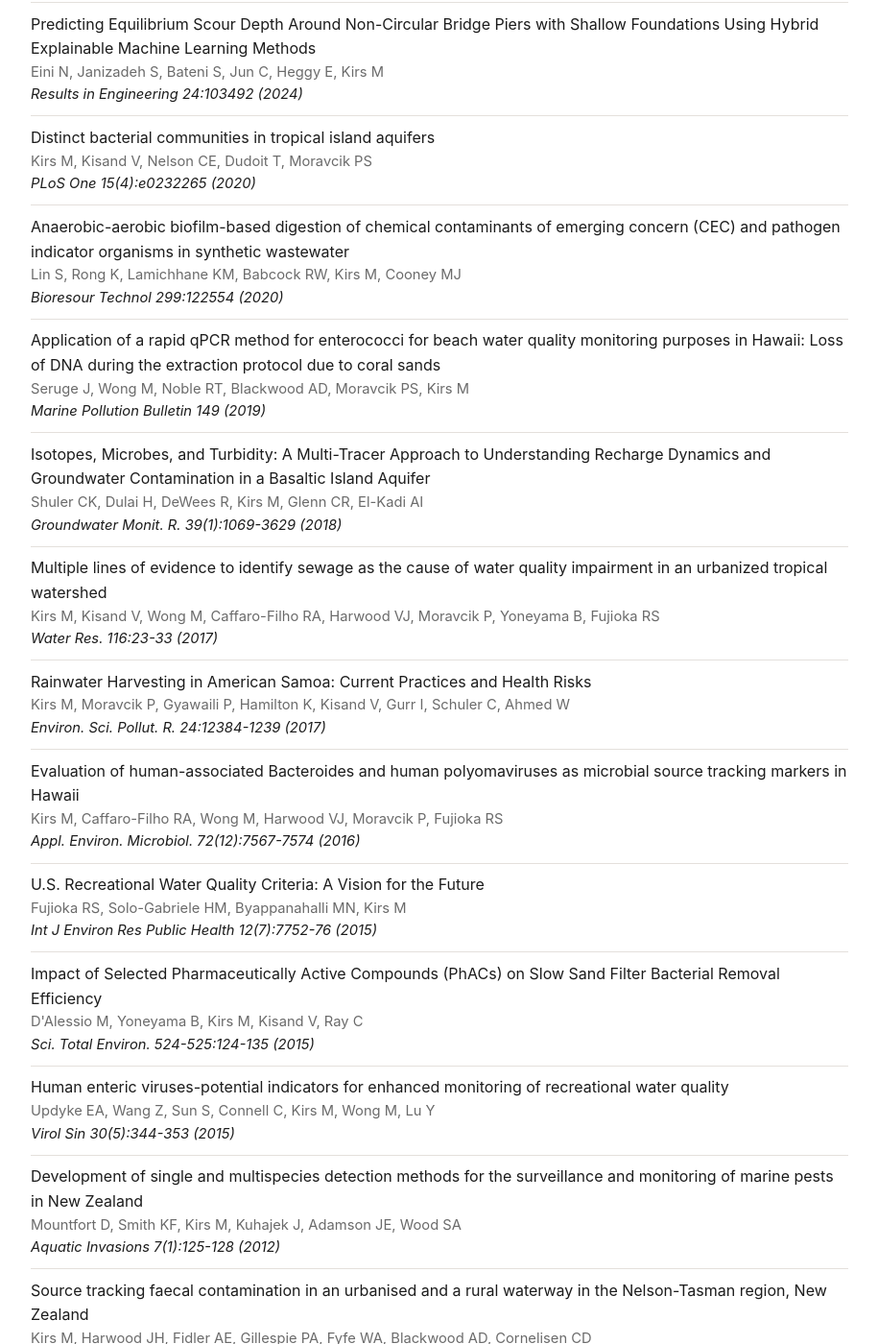
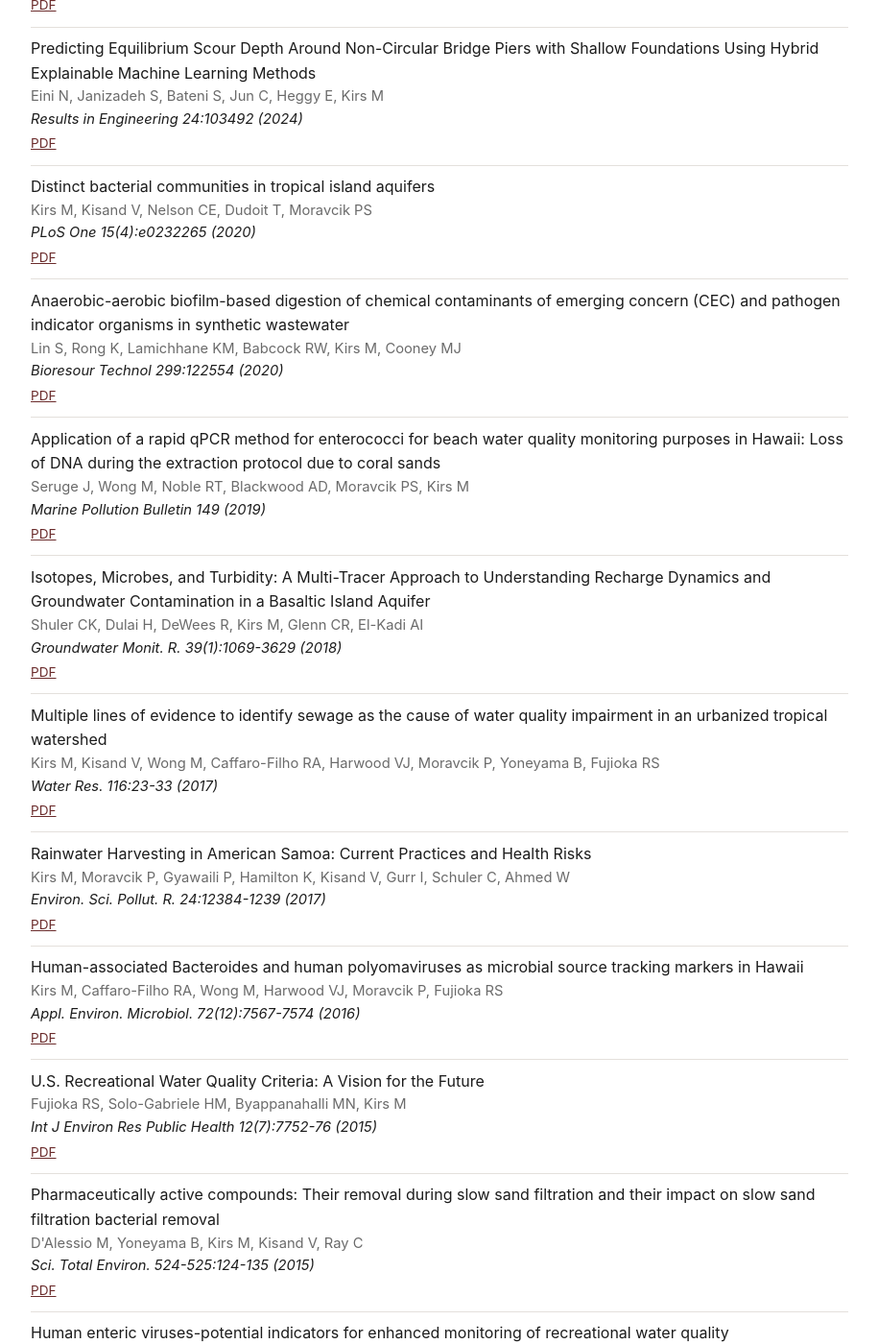
Before and after one commit to MarekKirs/marekkirs.github.io, a Jekyll site: the page built from publications.md, in a window 1280 px wide and 1400 px high, scrolled down 729 px. Shown: the whole window at 96% size, without its empty margins (182-1097 px from the left). Built offline with Jekyll 4.4.1, drawn with Linux system fonts in a browser that asks for light colours; part of the change alters nothing that is shown; some of the changed text lies outside the part shown.

Commit message:
Update publications.yml

```diff
--- a/_data/publications.yml
+++ b/_data/publications.yml
@@ -23,7 +23,7 @@
   title: "Universal microbial indicators provide surveillance of sewage contamination in harbours worldwide"
   authors: "McLellan SL, Chariton A, Codello A, McClary-Gutierrez, Schussman MK, Marzinelli EM, Neil JM, Schott EJ, Bowen JL, Vineis JH, Maignien L, Lemonnier C, Perennou M, Gibb KS, Zhou GJ, Leung KMY, Kirs M, Griffith J, Steele J, Swearer SE, O'Brier A, Song D, Li J, Steinberg PD"
   venue: "Nature Water 2:1061-1070 (2024)"
-  pdf_url: ""
+  pdf_url: "https://www.nature.com/articles/s44221-024-00315-5"
   doi_url: ""
 
 - group: "2025 and Earlier"
@@ -31,7 +31,7 @@
   title: "Predicting Equilibrium Scour Depth Around Non-Circular Bridge Piers with Shallow Foundations Using Hybrid Explainable Machine Learning Methods"
   authors: "Eini N, Janizadeh S, Bateni S, Jun C, Heggy E, Kirs M"
   venue: "Results in Engineering 24:103492 (2024)"
-  pdf_url: ""
+  pdf_url: "https://www.sciencedirect.com/science/article/pii/S2590123024017444"
   doi_url: ""
 
 - group: "2025 and Earlier"
@@ -39,7 +39,7 @@
   title: "Distinct bacterial communities in tropical island aquifers"
   authors: "Kirs M, Kisand V, Nelson CE, Dudoit T, Moravcik PS"
   venue: "PLoS One 15(4):e0232265 (2020)"
-  pdf_url: ""
+  pdf_url: "https://journals.plos.org/plosone/article?id=10.1371/journal.pone.0232265"
   doi_url: ""
 
 - group: "2025 and Earlier"
@@ -47,7 +47,7 @@
   title: "Anaerobic-aerobic biofilm-based digestion of chemical contaminants of emerging concern (CEC) and pathogen indicator organisms in synthetic wastewater"
   authors: "Lin S, Rong K, Lamichhane KM, Babcock RW, Kirs M, Cooney MJ"
   venue: "Bioresour Technol 299:122554 (2020)"
-  pdf_url: ""
+  pdf_url: "https://www.sciencedirect.com/science/article/pii/S0960852419317845"
   doi_url: ""
 
 - group: "2025 and Earlier"
@@ -55,7 +55,7 @@
   title: "Application of a rapid qPCR method for enterococci for beach water quality monitoring purposes in Hawaii: Loss of DNA during the extraction protocol due to coral sands"
   authors: "Seruge J, Wong M, Noble RT, Blackwood AD, Moravcik PS, Kirs M"
   venue: "Marine Pollution Bulletin 149 (2019)"
-  pdf_url: ""
+  pdf_url: "https://repository.library.noaa.gov/view/noaa/49424"
   doi_url: ""
 
 - group: "2025 and Earlier"
@@ -63,7 +63,7 @@
   title: "Isotopes, Microbes, and Turbidity: A Multi-Tracer Approach to Understanding Recharge Dynamics and Groundwater Contamination in a Basaltic Island Aquifer"
   authors: "Shuler CK, Dulai H, DeWees R, Kirs M, Glenn CR, El-Kadi AI"
   venue: "Groundwater Monit. R. 39(1):1069-3629 (2018)"
-  pdf_url: ""
+  pdf_url: "https://ngwa.onlinelibrary.wiley.com/doi/abs/10.1111/gwmr.12299"
   doi_url: ""
 
 - group: "2025 and Earlier"
@@ -71,7 +71,7 @@
   title: "Multiple lines of evidence to identify sewage as the cause of water quality impairment in an urbanized tropical watershed"
   authors: "Kirs M, Kisand V, Wong M, Caffaro-Filho RA, Harwood VJ, Moravcik P, Yoneyama B, Fujioka RS"
   venue: "Water Res. 116:23-33 (2017)"
-  pdf_url: ""
+  pdf_url: "https://www.sciencedirect.com/science/article/abs/pii/S0043135417301975"
   doi_url: ""
 
 - group: "2025 and Earlier"
@@ -79,15 +79,15 @@
   title: "Rainwater Harvesting in American Samoa: Current Practices and Health Risks"
   authors: "Kirs M, Moravcik P, Gyawaili P, Hamilton K, Kisand V, Gurr I, Schuler C, Ahmed W"
   venue: "Environ. Sci. Pollut. R. 24:12384-1239 (2017)"
-  pdf_url: ""
+  pdf_url: "https://link.springer.com/article/10.1007/s11356-017-8858-z"
   doi_url: ""
 
 - group: "2025 and Earlier"
   year: 2016
-  title: "Evaluation of human-associated Bacteroides and human polyomaviruses as microbial source tracking markers in Hawaii"
+  title: "Human-associated Bacteroides and human polyomaviruses as microbial source tracking markers in Hawaii"
   authors: "Kirs M, Caffaro-Filho RA, Wong M, Harwood VJ, Moravcik P, Fujioka RS"
   venue: "Appl. Environ. Microbiol. 72(12):7567-7574 (2016)"
-  pdf_url: ""
+  pdf_url: "ournals.asm.org/doi/10.1128/aem.01959-16"
   doi_url: ""
 
 - group: "2025 and Earlier"
@@ -95,15 +95,15 @@
   title: "U.S. Recreational Water Quality Criteria: A Vision for the Future"
   authors: "Fujioka RS, Solo-Gabriele HM, Byappanahalli MN, Kirs M"
   venue: "Int J Environ Res Public Health 12(7):7752-76 (2015)"
-  pdf_url: ""
+  pdf_url: "https://www.mdpi.com/1660-4601/12/7/7752"
   doi_url: ""
 
 - group: "2025 and Earlier"
   year: 2015
-  title: "Impact of Selected Pharmaceutically Active Compounds (PhACs) on Slow Sand Filter Bacterial Removal Efficiency"
+  title: "Pharmaceutically active compounds: Their removal during slow sand filtration and their impact on slow sand filtration bacterial removal"
   authors: "D'Alessio M, Yoneyama B, Kirs M, Kisand V, Ray C"
   venue: "Sci. Total Environ. 524-525:124-135 (2015)"
-  pdf_url: ""
+  pdf_url: "https://www.sciencedirect.com/science/article/abs/pii/S0048969715004507?via%3Dihub"
   doi_url: ""
 
 - group: "2025 and Earlier"
@@ -111,7 +111,7 @@
   title: "Human enteric viruses-potential indicators for enhanced monitoring of recreational water quality"
   authors: "Updyke EA, Wang Z, Sun S, Connell C, Kirs M, Wong M, Lu Y"
   venue: "Virol Sin 30(5):344-353 (2015)"
-  pdf_url: ""
+  pdf_url: "https://link.springer.com/article/10.1007/s12250-015-3644-x"
   doi_url: ""
 
 - group: "2025 and Earlier"
@@ -119,7 +119,7 @@
   title: "Development of single and multispecies detection methods for the surveillance and monitoring of marine pests in New Zealand"
   authors: "Mountfort D, Smith KF, Kirs M, Kuhajek J, Adamson JE, Wood SA"
   venue: "Aquatic Invasions 7(1):125-128 (2012)"
-  pdf_url: ""
+  pdf_url: "https://www.reabic.net/aquaticinvasions/2012/issue1.aspx"
   doi_url: ""
 
 - group: "2025 and Earlier"
@@ -127,7 +127,7 @@
   title: "Source tracking faecal contamination in an urbanised and a rural waterway in the Nelson-Tasman region, New Zealand"
   authors: "Kirs M, Harwood JH, Fidler AE, Gillespie PA, Fyfe WA, Blackwood AD, Cornelisen CD"
   venue: "NZ J. Mar. Freshwater Res. 45(1):43-58 (2011)"
-  pdf_url: ""
+  pdf_url: "https://www.tandfonline.com/doi/full/10.1080/00288330.2010.535494"
   doi_url: ""
 
 - group: "2025 and Earlier"
@@ -135,7 +135,7 @@
   title: "Tracking Microbial Transport through Four Onsite Wastewater Treatment Systems to Receiving Waters in Eastern North Carolina"
   authors: "Habteselassie M, Kirs M, Conn K, Blackwood D, Kelly G, Noble R"
   venue: "Journal of Applied Microbiology 111(4):835-847 (2011)"
-  pdf_url: ""
+  pdf_url: "https://academic.oup.com/jambio/article-abstract/111/4/835/6715336"
   doi_url: ""
 
 - group: "2025 and Earlier"
@@ -143,7 +143,7 @@
   title: "Vibrio parahaemolyticus and Vibrio vulnificus in commercially harvested North Island oysters (Crassotera gigas)"
   authors: "Kirs M, Depaola A, Fyfe R, Jones JL, Krantz J, Van Laanen A, Cotton D, Castle M"
   venue: "Int. J. Food Microbiol. 147:149-153 (2011)"
-  pdf_url: ""
+  pdf_url: "https://www.sciencedirect.com/science/article/abs/pii/S0168160511001784"
   doi_url: ""
 
 - group: "2025 and Earlier"
@@ -151,7 +151,7 @@
   title: "Methanogen community structure in the rumens of farmed sheep, cattle and red deer fed different diets"
   authors: "Jeyamalar J, Kirs M, Ronimus R, Hoskin SO, Janssen PH"
   venue: "FEMS Microbiol. 76(2):311-326 (2011)"
-  pdf_url: ""
+  pdf_url: "https://academic.oup.com/femsec/article/76/2/311/698746"
   doi_url: ""
 
 - group: "2025 and Earlier"
@@ -159,7 +159,7 @@
   title: "Motueka River plume facilitates transport of ruminant faecal contaminants into shellfish growing waters, Tasman Bay, New Zealand"
   authors: "Cornelisen CD, Gillespie P, Kirs M, Young R, Forrest R, Barter P, Knight B, Harwood V"
   venue: "NZ J. Mar. Freshwater Res. 45(3):477-495 (2011)"
-  pdf_url: ""
+  pdf_url: "https://www.tandfonline.com/doi/full/10.1080/00288330.2011.587822"
   doi_url: ""
 
 - group: "2025 and Earlier"
@@ -167,7 +167,7 @@
   title: "Rapid QPCR-based assay for fecal *Bacteroides spp*. as a tool for assessing fecal contamination in recreational waters"
   authors: "Converse RR, Blackwood AD, Kirs M, Griffith JF, Noble RT"
   venue: "Water Res. 43(19):4828-4837 (2009)"
-  pdf_url: ""
+  pdf_url: "https://www.sciencedirect.com/science/article/abs/pii/S0043135409004023"
   doi_url: ""
 
 - group: "2025 and Earlier"
@@ -175,7 +175,7 @@
   title: "Comparison of Transcription-Mediated Amplification and growth-based methods for the quantification of *Enterococcus* in estuarine environments"
   authors: "Morris CA, Blackwood DA, Kirs M, Buttigieg ND, Morgan RR, Hogan J, Weeks I, Noble RT"
   venue: "Appl. Environ. Microbiol. 74(10):3319-3320 (2008)"
-  pdf_url: ""
+  pdf_url: "https://journals.asm.org/doi/10.1128/aem.02623-07"
   doi_url: ""
 
 - group: "2025 and Earlier"
@@ -183,7 +183,7 @@
   title: "Structure of the Archaeal Community in Rumen"
   authors: "Janssen PH, Kirs M"
   venue: "Appl. Environ. Microbiol. 74(12):3619-3625 (2008)"
-  pdf_url: ""
+  pdf_url: "https://journals.asm.org/doi/10.1128/aem.02812-07"
   doi_url: ""
 
 - group: "2025 and Earlier"
@@ -191,5 +191,5 @@
   title: "Multiplex Quantitative Real-Time RT-PCR for the F-specific RNA Coliphages: A Method for use in Microbial Source Tracking"
   authors: "Kirs M, Smith DC"
   venue: "Appl. Environ. Microbiol. 73:808-814 (2007)"
-  pdf_url: ""
+  pdf_url: "https://journals.asm.org/doi/10.1128/aem.00399-06"
   doi_url: ""
```
